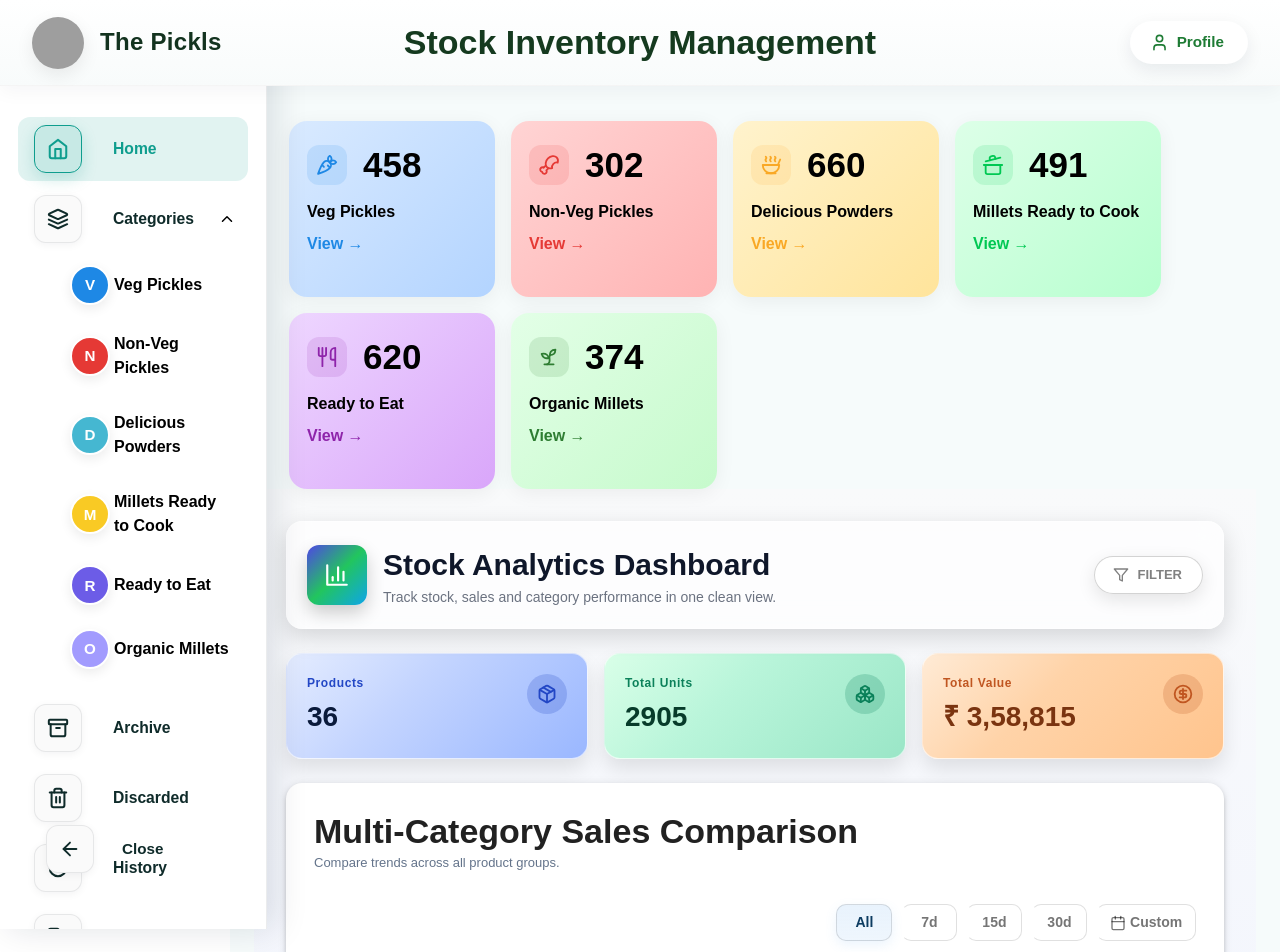
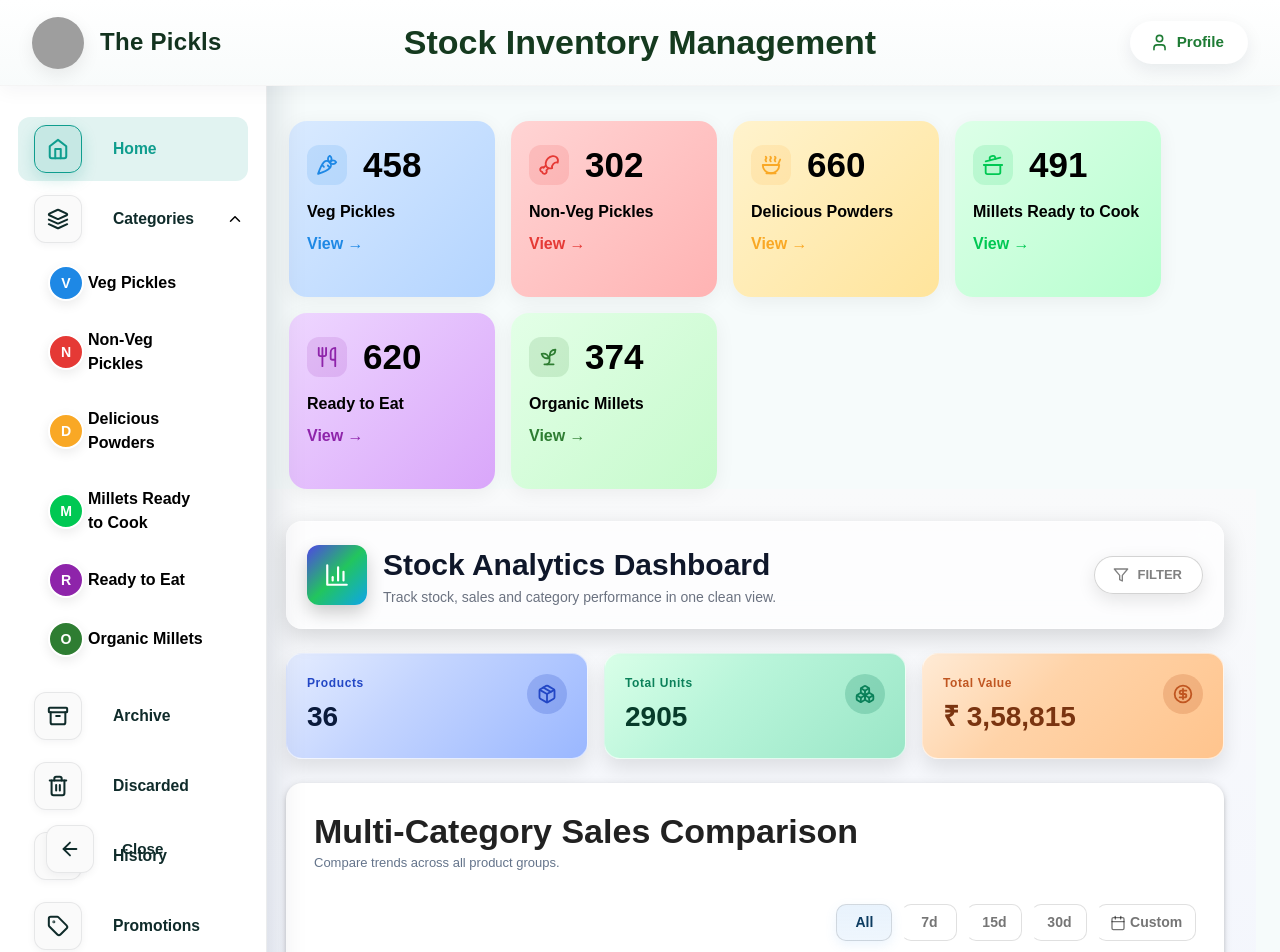
Before and after one commit to satyatarunk-Frontial/Inventory-Dashboard, a React (Create React App) app: page / in a window 1280 px wide. Shown: the top 952 px of the page. Built offline with nearby package versions, Linux system fonts and the light colour scheme; grey boxes are pictures that could not be loaded.

Commit message:
fixed the side bar and footer hover effect

```diff
--- a/src/components/navbar/Navbar.jsx
+++ b/src/components/navbar/Navbar.jsx
@@ -4,10 +4,7 @@ import { Box, Typography, Button, Stack } from "@mui/material";
 import { User } from "lucide-react";
 import AuthDialog from "../login/login";
 
-/**
- * Navbar that sits above the sidebar (no gap).
- * Keeps a clean gradient background (no backdrop-filter) for performance.
- */
+
 export const NAVBAR_HEIGHT = 85;
 
 export default function Navbar() {
--- a/src/components/sideBar/SideBar.jsx
+++ b/src/components/sideBar/SideBar.jsx
@@ -15,10 +15,9 @@ import {
   alpha,
 } from "@mui/material";
 import {
-  Menu,
+
   Home,
   Layers,
-  Box as BoxIcon,
   ArrowLeft,
   ArrowRight,
   Archive,
@@ -46,6 +45,16 @@ const PALETTE = {
   activeBg: "rgba(15, 157, 142, 0.12)",
 };
 
+const DEFAULT_COLORS = [
+  "#FF8A80",
+  "#FFD180",
+  "#FFF59D",
+  "#C8E6C9",
+  "#B3E5FC",
+  "#D1C4E9",
+  "#F8BBD0",
+];
+
 const Root = styled(Box)(({ theme }) => ({
   position: "fixed",
   top: 0,
@@ -65,19 +74,27 @@ const Panel = styled(Box, { shouldForwardProp: (p) => p !== "open" })(
     background: open ? PALETTE.bg : PALETTE.rail,
     borderRight: `1px solid ${PALETTE.border}`,
     boxShadow: open ? "8px 0 32px rgba(8, 24, 48, 0.12)" : "none",
-    transition: "width 280ms cubic-bezier(.22,1,.36,1), background 280ms",
-    padding: open ? `${NAVBAR_HEIGHT + 20}px 18px 24px` : `${NAVBAR_HEIGHT + 16}px 14px 16px`,
+    transition:
+      "width 200ms cubic-bezier(.22,1,.36,1), background 200ms ease, box-shadow 200ms ease",
+    padding: open
+      ? `${NAVBAR_HEIGHT + 20}px 18px 84px` // extra bottom padding so bottom toggle isn't overlapped
+      : `${NAVBAR_HEIGHT + 16}px 14px 84px`,
     overflow: "auto",
     pointerEvents: "auto",
     zIndex: 1300,
-    '& .MuiList-root': { paddingTop: 0 },
-    '&::-webkit-scrollbar': { width: 6 },
-    '&::-webkit-scrollbar-thumb': { background: alpha(PALETTE.text, 0.12), borderRadius: 3 },
+    willChange: "width, transform, opacity",
+    "& .MuiList-root": { paddingTop: 0 },
+    "&::-webkit-scrollbar": { width: 6 },
+    "&::-webkit-scrollbar-thumb": {
+      background: alpha(PALETTE.text, 0.12),
+      borderRadius: 3,
+    },
   })
 );
 
-const IconWrap = styled(Box, { shouldForwardProp: (p) => p !== "active" && p !== "small" })(
-  ({ active, small }) => ({
+const IconWrap = styled(Box, {
+  shouldForwardProp: (p) => p !== "active" && p !== "small",
+})(({ active, small }) => ({
   width: small ? 40 : 46,
   height: small ? 40 : 46,
   borderRadius: 12,
@@ -87,16 +104,19 @@ const IconWrap = styled(Box, { shouldForwardProp: (p) => p !== "active" && p !==
   background: active ? PALETTE.activeBg : small ? "transparent" : "#fafafa",
   border: `1px solid ${active ? PALETTE.accent : PALETTE.border}`,
   color: active ? PALETTE.accent : PALETTE.text,
-    transition: "all 220ms ease",
-    boxShadow: active ? `0 6px 16px ${alpha(PALETTE.accent, 0.2)}` : "0 2px 8px rgba(8,24,48,0.05)",
-  })
-);
+  transition: "all 180ms cubic-bezier(.22,1,.36,1)",
+  willChange: "transform, box-shadow",
+  boxShadow: active
+    ? `0 6px 16px ${alpha(PALETTE.accent, 0.2)}`
+    : "0 2px 8px rgba(8,24,48,0.05)",
+}));
 
+// Slightly smaller avatar so labels have more space and wrap less frequently
 const CategoryAvatar = styled(Avatar)(({ theme }) => ({
-  width: 36,
-  height: 36,
+  width: 32,
+  height: 32,
   fontWeight: 700,
-  fontSize: "0.95rem",
+  fontSize: "0.88rem",
   border: "2px solid white",
   boxShadow: "0 4px 12px rgba(0,0,0,0.08)",
 }));
@@ -108,33 +128,47 @@ export default function SideBar({ initialOpen = true, onToggle }) {
   const navigate = useNavigate();
 
   const categories = useMemo(() => categoriesData || [], []);
-  const colors = ["#1e88e5", "#e53935", "#45b7d1", "#f9ca24", "#6c5ce7", "#a29bfe", "#fd79a8", "#00b894"];
 
   useEffect(() => onToggle?.(open), [open, onToggle]);
 
+  // Toggle only via the bottom toggle button.
   const toggle = () => setOpen((v) => !v);
 
-  const handleItemClick = (key, href) => {
+  // handle navigation / selection
+  const handleItemClick = (key, href, hasSubmenu) => {
     setActiveKey(key);
-    if (key === "categories") setExpanded((p) => !p);
-    if (!open) setOpen(true);
-    if (href) navigate(href);
+
+    // Toggle submenu only when sidebar is open (because expanded submenu is a visible UI element).
+    // If sidebar is closed and user clicks icon, we DON'T open the panel (per request).
+    if (open && hasSubmenu) {
+      setExpanded((p) => !p);
+    } else if (!open && hasSubmenu) {
+      // When closed and user clicks the categories icon, scroll to top so they can see the content,
+      // but do not open the panel.
+      window.scrollTo({ top: 0, behavior: "smooth" });
+    }
+
+    // Navigate if route present (clicking icons when closed should still navigate but not open).
+    if (href) {
+      navigate(href);
+      // ensure top of page after navigation
+      window.scrollTo({ top: 0, behavior: "smooth" });
+    }
   };
 
   const menuItems = [
     { key: "home", label: "Home", icon: Home, href: "/" },
     { key: "categories", label: "Categories", icon: Layers, hasSubmenu: true },
-    { key: "archive", label: "Archive", icon: Archive },
-    { key: "discarded", label: "Discarded", icon: Trash2 },
-    { key: "history", label: "History", icon: History },
-    { key: "promotions", label: "Promotions", icon: Tag },
-    { key: "settings", label: "Settings", icon: Settings },
+    { key: "archive", label: "Archive", icon: Archive, href: "/archive" },
+    { key: "discarded", label: "Discarded", icon: Trash2, href: "/discarded" },
+    { key: "history", label: "History", icon: History, href: "/history" },
+    { key: "promotions", label: "Promotions", icon: Tag, href: "/promotions" },
+    { key: "settings", label: "Settings", icon: Settings, href: "/settings" },
   ];
 
   return (
     <Root>
       <Panel open={open} aria-expanded={open}>
-
         <Box sx={{ height: 12 }} />
 
         <List disablePadding>
@@ -147,76 +181,147 @@ export default function SideBar({ initialOpen = true, onToggle }) {
               <Box key={item.key} sx={{ mb: 0.75 }}>
                 <Tooltip title={!open ? item.label : ""} placement="right">
                   <ListItemButton
-                    onClick={() => handleItemClick(item.key, item.href)}
+                    onClick={() => {
+                      // Special behavior for Home: always go to route and scroll to top.
+                      if (item.key === "home") {
+                        navigate("/");
+                        window.scrollTo({ top: 0, behavior: "smooth" });
+                        setActiveKey("home");
+                        return;
+                      }
+                      handleItemClick(item.key, item.href, item.hasSubmenu);
+                    }}
                     component="button"
                     sx={(theme) => ({
                       borderRadius: 3,
                       minHeight: 54,
-                      minWidth:open ?  230 : 48,
+                      minWidth: open ? 230 : 48,
                       py: 1,
                       px: open ? 2 : 1.5,
                       gap: open ? 3 : 0,
                       justifyContent: open ? "flex-start" : "center",
                       background: isActive ? PALETTE.activeBg : "transparent",
-                      transition: "all 220ms cubic-bezier(0.4, 0, 0.2, 1)",
+                      transition: "all 180ms cubic-bezier(.22,1,.36,1)",
+                      willChange: "transform, background, opacity",
+                      pr: open ? 2.5 : 1.5, // ensure there is right padding so chevron doesn't hit edge
                       ...(open
                         ? {
-                            '&:hover': {
-                              background: isActive ? PALETTE.activeBg : alpha(PALETTE.accent, 0.08),
-                              transform: 'translateX(2px)',
+                            "&:hover": {
+                              background: isActive
+                                ? PALETTE.activeBg
+                                : alpha(PALETTE.accent, 0.08),
+                              transform: "translateX(2px)",
                             },
                           }
                         : {
-                            '&:hover': { background: 'transparent', transform: 'none' },
+                            "&:hover": {
+                              background: "transparent",
+                              transform: "none",
+                            },
                           }),
                     })}
                   >
-                    <ListItemIcon sx={{ minWidth: open ? 55  : "auto", color: isActive ? PALETTE.accent : "inherit" }}>
+                    <ListItemIcon
+                      sx={{
+                        minWidth: open ? 55 : "auto",
+                        color: isActive ? PALETTE.accent : "inherit",
+                      }}
+                    >
                       <IconWrap active={isActive} small={!open}>
                         <Icon size={22} strokeWidth={2.2} />
                       </IconWrap>
                     </ListItemIcon>
 
-                    <Collapse in={open} orientation="horizontal" timeout={240}>
+                    <Collapse in={open} orientation="horizontal" timeout={200}>
                       <ListItemText
                         primary={item.label}
-                        primaryTypographyProps={{ fontWeight: 700, fontSize: "0.98rem", color: isActive ? PALETTE.accent : PALETTE.text }}
+                        primaryTypographyProps={{
+                          fontWeight: 700,
+                          fontSize: "0.98rem",
+                          color: isActive ? PALETTE.accent : PALETTE.text,
+                        }}
                       />
                     </Collapse>
 
                     {item.hasSubmenu && open && (
                       <ChevronDown
                         size={18}
-                        style={{ marginLeft: "auto", transform: isCategoriesOpen ? "rotate(180deg)" : "rotate(0deg)", transition: "transform 220ms" }}
+                        style={{
+                          marginLeft: "8px", // small margin so chevron not glued to edge
+                          transform: isCategoriesOpen
+                            ? "rotate(180deg)"
+                            : "rotate(0deg)",
+                          transition: "transform 180ms",
+                          willChange: "transform",
+                        }}
                       />
                     )}
                   </ListItemButton>
                 </Tooltip>
 
                 {item.hasSubmenu && (
-                  <Collapse in={open && isCategoriesOpen} timeout={360} unmountOnExit>
-                    <List disablePadding sx={{ pl: 2, pt: 1, pb: 1 }}>
-                      {categories.map((cat, i) => (
+                  // Submenu list is indented and appears directly under Categories.
+                  <Collapse
+                    in={open && isCategoriesOpen}
+                    timeout={220}
+                    unmountOnExit
+                  >
+                    <List disablePadding sx={{ pl: 1.25, pt: 1, pb: 1 }}>
+                      {categories.map((cat, i) => {
+                        const catColor =
+                          cat?.color ??
+                          cat?.hex ??
+                          cat?.bg ??
+                          DEFAULT_COLORS[i % DEFAULT_COLORS.length];
+                        const slug = cat?.slug ?? `cat-${i}`;
+                        const label = cat?.label ?? cat?.name ?? "Category";
+
+                        return (
                           <ListItemButton
-                          key={cat.slug}
-                          onClick={() => navigate(`/category/${cat.slug}`)}
+                            key={slug}
+                            onClick={() => {
+                              navigate(`/category/${slug}`);
+                              window.scrollTo({ top: 0, behavior: "smooth" });
+                            }}
                             component="button"
                             sx={{
                               borderRadius: 2.5,
                               py: 1.2,
                               my: 0.5,
-                            pl: 4.5,
+                              pl: 2.5, // <<<<<< SHIFTED LEFT HERE
                               minHeight: 48,
-                            transition: "all 220ms",
-                            '&:hover': { background: alpha(PALETTE.accent, 0.12), transform: "translateX(8px)", boxShadow: `0 4px 12px ${alpha(PALETTE.accent, 0.12)}` },
+                              transition: "transform 160ms, background 160ms",
+                              willChange: "transform, background, box-shadow",
+                              "&:hover": {
+                                background: alpha(catColor, 0.12),
+                                transform: "translateX(6px)",
+                                boxShadow: `0 4px 12px ${alpha(
+                                  catColor,
+                                  0.12
+                                )}`,
+                              },
                             }}
                           >
-                          <ListItemIcon sx={{ minWidth: 44 }}>
-                            <CategoryAvatar sx={{ bgcolor: colors[i % colors.length] }}>{cat.label[0].toUpperCase()}</CategoryAvatar>
+                            <ListItemIcon sx={{ minWidth: 40 }}>
+                              <CategoryAvatar sx={{ bgcolor: catColor }}>
+                                {label?.[0]?.toUpperCase() || "?"}
+                              </CategoryAvatar>
                             </ListItemIcon>
-                          <ListItemText primary={cat.label} primaryTypographyProps={{ fontWeight: 600 }} />
+
+                            <ListItemText
+                              primary={label}
+                              primaryTypographyProps={{
+                                fontWeight: 600,
+                                sx: {
+                                  whiteSpace: "normal",
+                                  overflowWrap: "break-word",
+                                  maxWidth: "120px",
+                                },
+                              }}
+                            />
                           </ListItemButton>
-                      ))}
+                        );
+                      })}
                     </List>
                   </Collapse>
                 )}
@@ -225,17 +330,45 @@ export default function SideBar({ initialOpen = true, onToggle }) {
           })}
         </List>
 
-        {/* bottom toggle */}
-        <Box sx={{ position: "sticky", bottom: 20, display: "flex", alignItems: "center", justifyContent: open ? "flex-start" : "center", px: open ? 2 : 0, mt: 2 }}>
-          <Tooltip title={!open ? "Open sidebar" : "Close sidebar"} placement={!open ? "right" : "left"}>
-            <IconButton onClick={toggle} size="large" aria-label={open ? "Close sidebar" : "Open sidebar"}>
-              <IconWrap small={!open} active={false}>{open ? <ArrowLeft size={22} /> : <ArrowRight size={22} />}</IconWrap>
+        {/* bottom toggle - sticky and high zIndex so it doesn't get hidden by scroll/content */}
+        <Box
+          sx={{
+            position: "sticky",
+            bottom: 20,
+            display: "flex",
+            alignItems: "center",
+            justifyContent: open ? "flex-start" : "center",
+            px: open ? 2 : 0,
+            mt: 2,
+            zIndex: 1400,
+            pointerEvents: "auto",
+            // add small translucent backdrop to ensure visibility over content if needed
+            // backgroundColor: alpha("#fff", 0.001)
+          }}
+        >
+          <Tooltip
+            title={!open ? "Open sidebar" : "Close sidebar"}
+            placement={!open ? "right" : "left"}
+          >
+            <IconButton
+              onClick={toggle}
+              size="large"
+              aria-label={open ? "Close sidebar" : "Open sidebar"}
+            >
+              <IconWrap small={!open} active={false}>
+                {open ? <ArrowLeft size={22} /> : <ArrowRight size={22} />}
+              </IconWrap>
             </IconButton>
           </Tooltip>
 
-          <Collapse in={open} orientation="horizontal" timeout={240}>
+          <Collapse in={open} orientation="horizontal" timeout={200}>
             <Box sx={{ ml: 2, display: "flex", alignItems: "center" }}>
-              <Typography fontWeight={700} fontSize="0.95rem" color={PALETTE.text} sx={{ userSelect: "none" }}>
+              <Typography
+                fontWeight={700}
+                fontSize="0.95rem"
+                color={PALETTE.text}
+                sx={{ userSelect: "none" }}
+              >
                 Close
               </Typography>
             </Box>
```
Also changed, not shown: src/components/footer/Foot.jsx (+0 -7 lines). Lines whose indentation alone changed are shown as unchanged.
